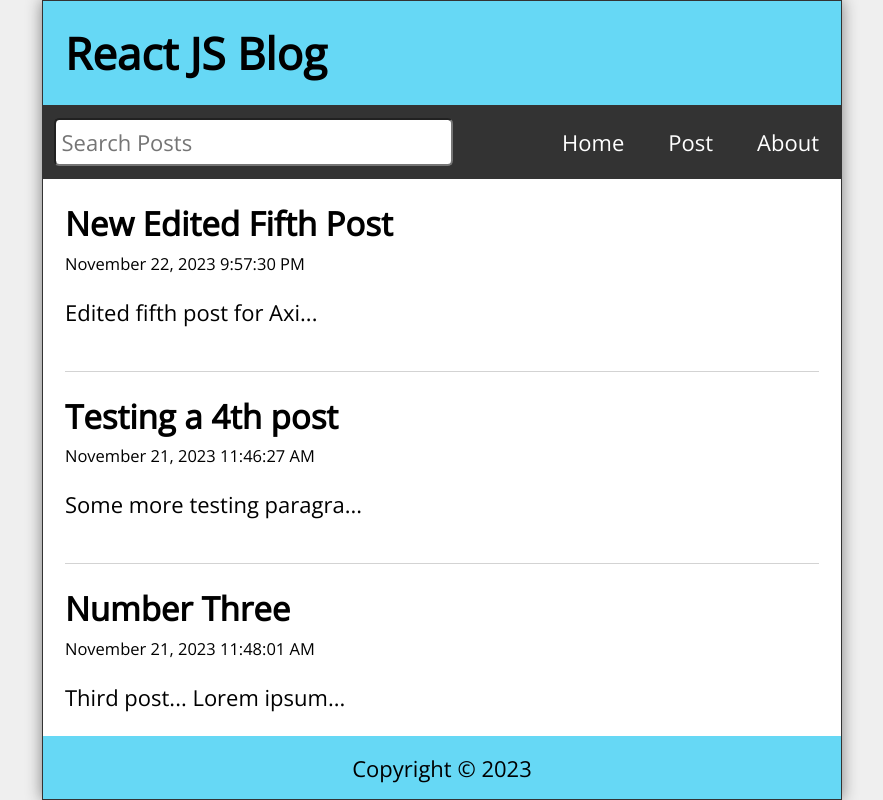
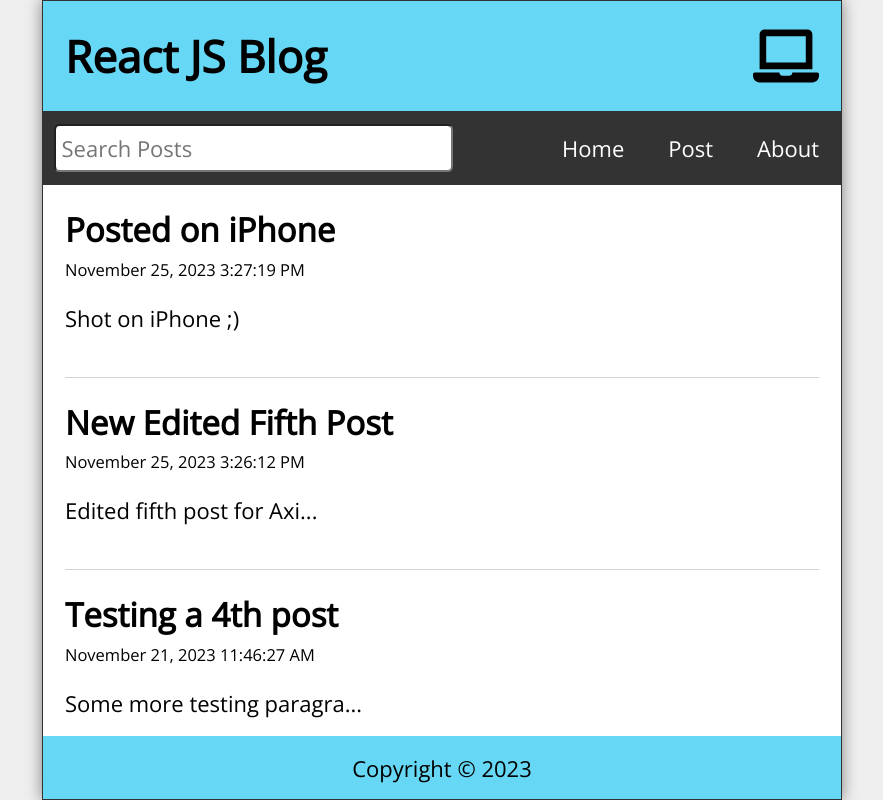
Before and after one commit to austinamani123/ReactRouterCourse, a React (Create React App) app: page / in a window 1280 px wide. Shown: the whole page, without its empty margins (198-1081 px from the left). Built offline with nearby package versions, Linux system fonts and the light colour scheme; data requests are answered from the project's data file.

Commit message:
Created the first Custom Hook on width

```diff
--- a/data/db.json
+++ b/data/db.json
@@ -27,8 +27,14 @@
     {
       "id": 5,
       "title": "New Edited Fifth Post",
-      "datetime": "November 22, 2023 9:57:30 PM",
-      "body": "Edited fifth post for Axios API"
+      "datetime": "November 25, 2023 3:26:12 PM",
+      "body": "Edited fifth post for Axios API CRUD Ops"
+    },
+    {
+      "id": 6,
+      "title": "Posted on iPhone",
+      "datetime": "November 25, 2023 3:27:19 PM",
+      "body": "Shot on iPhone ;)"
     }
   ]
 }
--- a/package.json
+++ b/package.json
@@ -10,6 +10,7 @@
 		"date-fns": "^2.30.0",
 		"react": "^17.0.2",
 		"react-dom": "^17.0.2",
+		"react-icons": "^4.12.0",
 		"react-router-dom": "^5.2.0",
 		"react-scripts": "^5.0.1",
 		"web-vitals": "^1.1.2"
--- a/src/App.js
+++ b/src/App.js
@@ -11,6 +11,7 @@
 import { format } from 'date-fns';
 import api from './api/posts';
 import EditPost from './EditPost';
+import useWindowSize from './Hooks/useWindowSize';
 
 function App() {
 	const [search, setSearch] = useState('');
@@ -20,6 +21,7 @@
 	const [editTitle, setEditTitle] = useState('');
 	const [editBody, setEditBody] = useState('');
 	const [posts, setPosts] = useState([]);
+	const { width } = useWindowSize();
 
 	useEffect(() => {
 		const filteredResults = posts.filter(
@@ -97,7 +99,7 @@
 
 	return (
 		<div className="App">
-			<Header title="React JS Blog" />
+			<Header title="React JS Blog" width={width} />
 			<Nav search={search} setSearch={setSearch} />
 			<Switch>
 				<Route exact path="/">
--- a/src/Header.js
+++ b/src/Header.js
@@ -1,9 +1,11 @@
 import React from 'react';
+import { FaLaptop, FaTabletAlt, FaMobileAlt } from 'react-icons/fa';
 
-const Header = ({ title }) => {
+const Header = ({ title, width }) => {
 	return (
 		<header className="Header">
 			<h1>{title}</h1>
+			{width < 768 ? <FaMobileAlt /> : width < 992 ? <FaTabletAlt /> : <FaLaptop />}
 		</header>
 	);
 };
--- /dev/null
+++ b/src/Hooks/useWindowSize.js
@@ -0,0 +1,32 @@
+import { useState, useEffect } from 'react';
+
+const useWindowSize = () => {
+	const [windowSize, setWindowSize] = useState({
+		width: undefined,
+		height: undefined,
+	});
+
+	useEffect(() => {
+		const handleResize = () => {
+			setWindowSize({
+				width: window.innerWidth,
+				height: window.innerHeight,
+			});
+		};
+
+		handleResize();
+
+		window.addEventListener('resize', handleResize);
+
+		const cleanUp = () => {
+			console.log('runs if a useEffect dependency changes');
+			window.removeEventListener('resize', handleResize);
+		};
+
+		return cleanUp;
+	}, []);
+
+	return windowSize;
+};
+
+export default useWindowSize;
```
Also changed, not shown: 1 other file (tests, documents, lock files or other folders).
